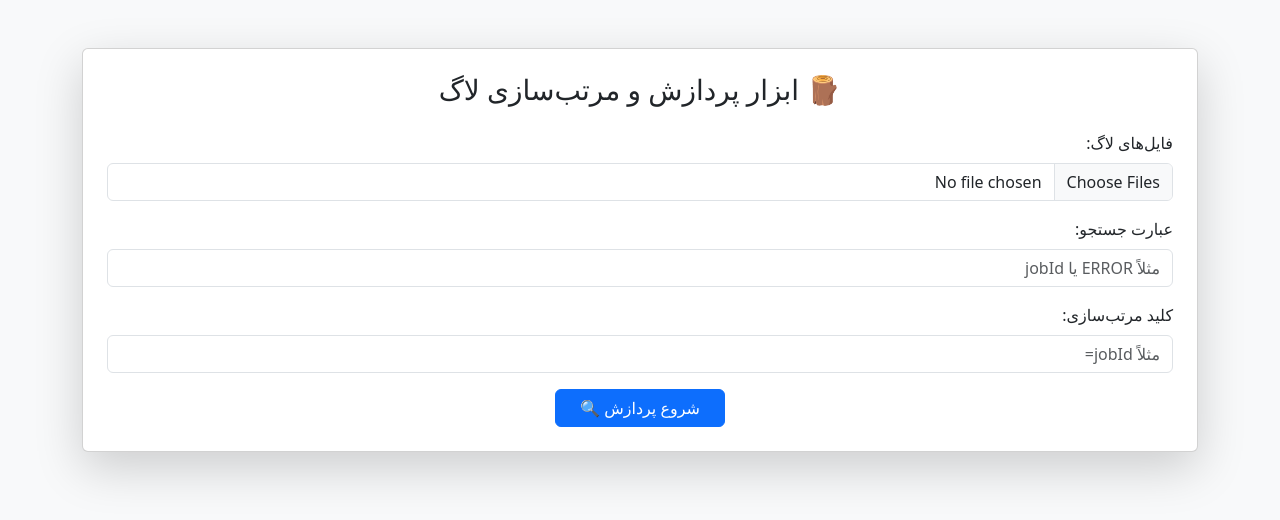
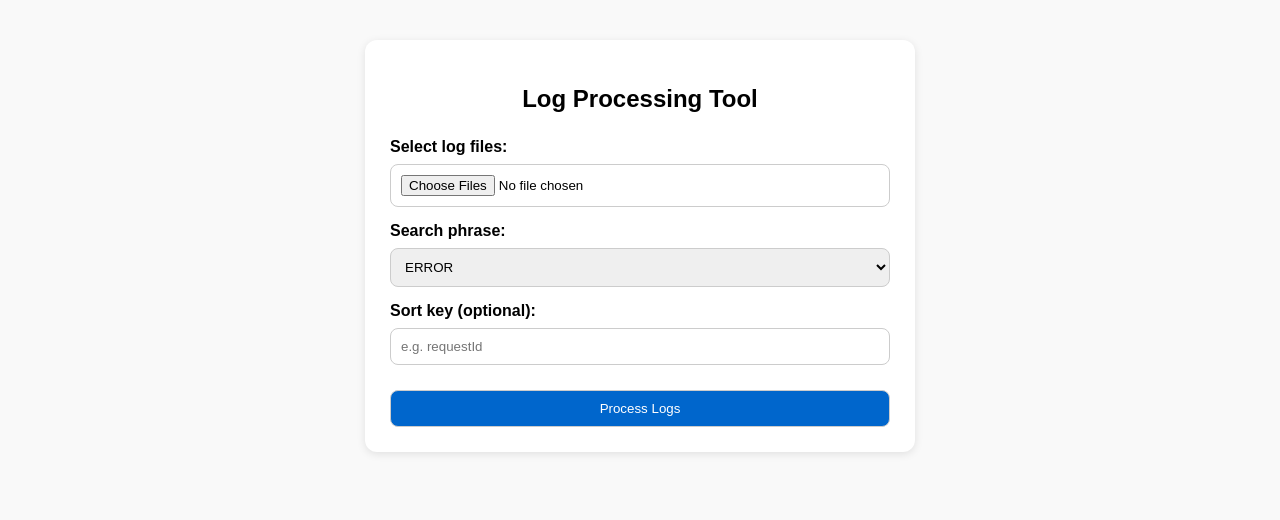
Before and after one commit to arefeh-89/logtool, a Flask app: page / in a window 1280 px wide. Shown: the top 520 px of the page. Run offline with Flask 3, Linux system fonts and the light colour scheme.

Commit message:
add options

```diff
--- a/app.py
+++ b/app.py
@@ -1,17 +1,13 @@
-import os
+from flask import Flask, render_template, request, send_file
 import re
 from datetime import datetime
+import os
+from werkzeug.utils import secure_filename
 import tempfile
-from flask import Flask, render_template, request, send_file
-from werkzeug.utils import secure_filename
 
-# ------------------ تنظیم مسیر پوشه‌ی قالب‌ها ------------------
-BASE_DIR = os.path.dirname(os.path.abspath(__file__))
-TEMPLATES_DIR = os.path.join(BASE_DIR, 'templates')
+app = Flask(__name__)
 
-app = Flask(__name__, template_folder=TEMPLATES_DIR)
-
-# ------------------ توابع اصلی پردازش ------------------
+# ---------- توابع اصلی ----------
 def save_matching_lines(input_files, search_text):
     all_lines = []
     for input_file in input_files:
@@ -49,12 +45,20 @@ def group_and_sort_logs(lines, key_pattern, output_path):
             if i < len(sorted_keys) - 1:
                 outfile.write('\n')
 
-# ------------------ مسیرها (Routes) ------------------
+# ---------- روت‌های Flask ----------
 @app.route('/', methods=['GET', 'POST'])
 def index():
     if request.method == 'POST':
-        search_text = request.form['search_text']
-        key_pattern = request.form['key_pattern']
+        search_select = request.form['search_select']
+        search_text = request.form.get('search_text', '').strip()
+
+        # انتخاب عبارت نهایی
+        if search_select == 'OTHER':
+            final_search_text = search_text
+        else:
+            final_search_text = search_select
+
+        key_pattern = request.form.get('key_pattern', '').strip()  # اختیاری
         uploaded_files = request.files.getlist('log_files')
 
         temp_dir = tempfile.mkdtemp()
@@ -66,19 +70,21 @@ def index():
             f.save(file_path)
             file_paths.append(file_path)
 
-        all_lines = save_matching_lines(file_paths, search_text)
-        output_file = os.path.join(temp_dir, "sorted.txt")
-        group_and_sort_logs(all_lines, key_pattern, output_file)
+        # مرحله استخراج
+        all_lines = save_matching_lines(file_paths, final_search_text)
+
+        # اگر عبارت مرتب‌سازی داده شده بود، مرتب‌سازی انجام بده
+        if key_pattern:
+            output_file = os.path.join(temp_dir, "sorted.txt")
+            group_and_sort_logs(all_lines, key_pattern, output_file)
+        else:
+            output_file = os.path.join(temp_dir, "filtered.txt")
+            with open(output_file, 'w', encoding='utf-8') as f:
+                f.writelines(all_lines)
 
         return send_file(output_file, as_attachment=True)
 
     return render_template('index.html')
 
-# برای تست سریع در Render
-@app.route('/ping')
-def ping():
-    return "pong ✅ Flask is alive!"
-
-# ------------------ اجرای برنامه ------------------
 if __name__ == '__main__':
-    app.run(host='0.0.0.0', port=5000)
+    app.run(debug=True)
--- a/templates/index.html
+++ b/templates/index.html
@@ -1,36 +1,84 @@
 <!DOCTYPE html>
-<html lang="fa" dir="rtl">
+<html lang="en">
 <head>
     <meta charset="UTF-8">
-    <title>ابزار پردازش لاگ</title>
-    <link rel="stylesheet"
-          href="https://cdn.jsdelivr.net/npm/bootstrap@5.3.0/dist/css/bootstrap.min.css">
+    <title>Log Tool</title>
+    <style>
+        body {
+            font-family: sans-serif;
+            margin: 40px;
+            background-color: #f9f9f9;
+        }
+        form {
+            background: white;
+            padding: 25px;
+            border-radius: 12px;
+            box-shadow: 0 2px 8px rgba(0,0,0,0.1);
+            max-width: 500px;
+            margin: auto;
+        }
+        h2 {
+            text-align: center;
+            margin-bottom: 25px;
+        }
+        label {
+            font-weight: 600;
+            display: block;
+            margin-top: 15px;
+        }
+        input, select, button {
+            width: 100%;
+            padding: 10px;
+            margin-top: 8px;
+            border-radius: 8px;
+            border: 1px solid #ccc;
+            box-sizing: border-box;
+        }
+        button {
+            background-color: #0066cc;
+            color: white;
+            cursor: pointer;
+            margin-top: 25px;
+        }
+        button:hover {
+            background-color: #004c99;
+        }
+    </style>
 </head>
-<body class="bg-light">
-<div class="container py-5">
-    <div class="card shadow-lg p-4">
-        <h3 class="mb-4 text-center">🪵 ابزار پردازش و مرتب‌سازی لاگ</h3>
-        <form method="post" enctype="multipart/form-data">
-            <div class="mb-3">
-                <label class="form-label">فایل‌های لاگ:</label>
-                <input class="form-control" type="file" name="log_files" multiple required>
-            </div>
+<body>
+    <form method="POST" enctype="multipart/form-data">
+        <h2>Log Processing Tool</h2>
 
-            <div class="mb-3">
-                <label class="form-label">عبارت جستجو:</label>
-                <input class="form-control" type="text" name="search_text" placeholder="مثلاً ERROR یا jobId" required>
-            </div>
+        <label for="log_files">Select log files:</label>
+        <input type="file" name="log_files" multiple required>
 
-            <div class="mb-3">
-                <label class="form-label">کلید مرتب‌سازی:</label>
-                <input class="form-control" type="text" name="key_pattern" placeholder="مثلاً jobId=" required>
-            </div>
+        <label for="search_select">Search phrase:</label>
+        <select id="search_select" name="search_select" onchange="toggleCustomInput()">
+            <option value="ERROR">ERROR</option>
+            <option value="heraldEventID">heraldEventID</option>
+            <option value="OTHER">Other (custom)</option>
+        </select>
 
-            <div class="text-center">
-                <button class="btn btn-primary px-4" type="submit">شروع پردازش 🔍</button>
-            </div>
-        </form>
-    </div>
-</div>
+        <input type="text" id="search_text" name="search_text" placeholder="Enter custom search" style="display:none;">
+
+        <label for="key_pattern">Sort key (optional):</label>
+        <input type="text" id="key_pattern" name="key_pattern" placeholder="e.g. requestId">
+
+        <button type="submit">Process Logs</button>
+    </form>
+
+    <script>
+        function toggleCustomInput() {
+            const select = document.getElementById('search_select');
+            const input = document.getElementById('search_text');
+            if (select.value === 'OTHER') {
+                input.style.display = 'block';
+                input.required = true;
+            } else {
+                input.style.display = 'none';
+                input.required = false;
+            }
+        }
+    </script>
 </body>
 </html>
```
